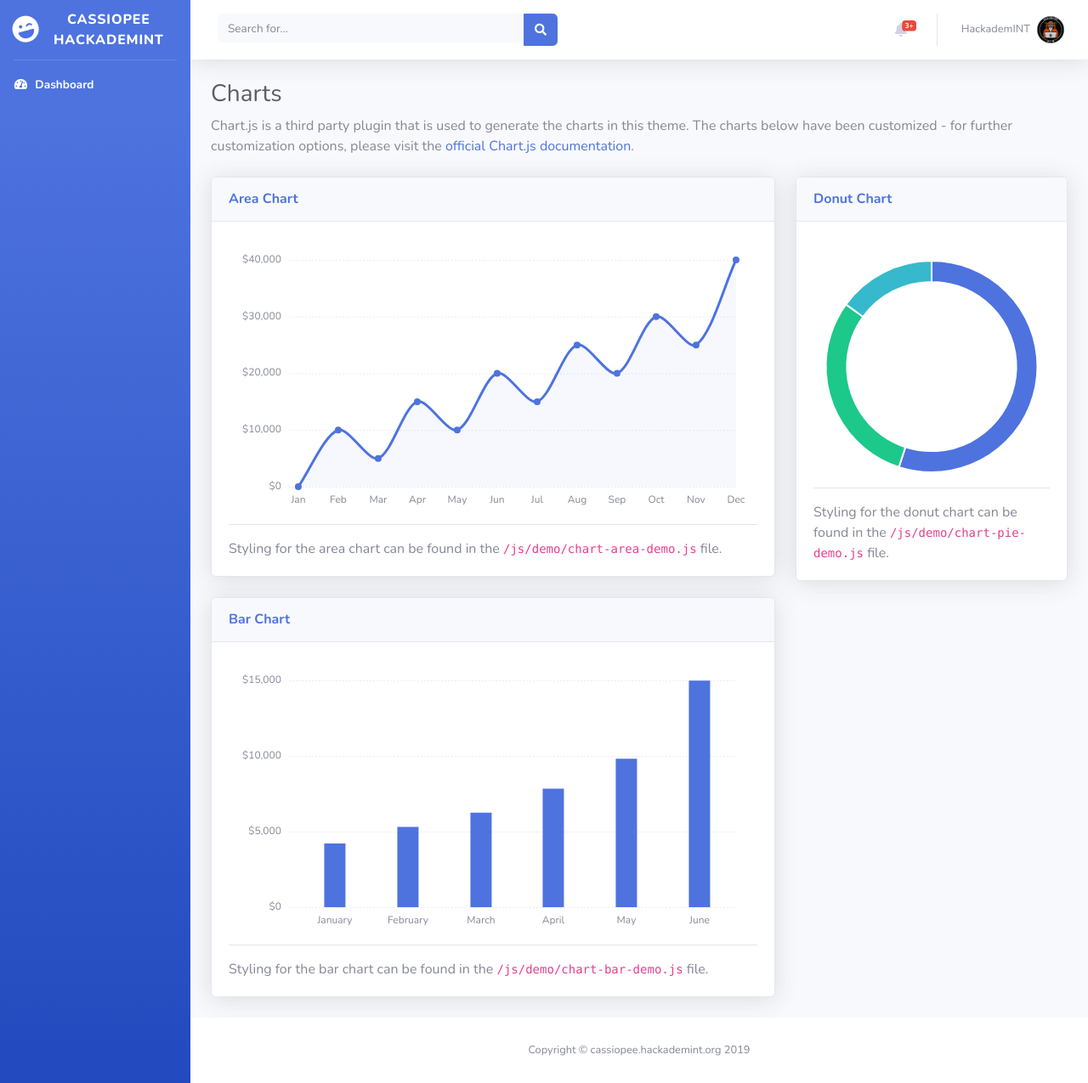
After one commit to zteeed/Cassiopee, a Flask app: template web/templates/show_vm.html in a window 1280 px wide. The commit adds this page. Shown: the whole page at 85% size. Run offline with Flask 2, Linux system fonts and the light colour scheme; the template is opened without the code that fills it, so the values that code supplies are empty; data comes from the database, SQL or seed files in the repository; some libraries are stand-ins or nearby versions.

Commit message:
Add show_vm jinja template demo

```diff
--- a/web/main.py
+++ b/web/main.py
@@ -6,7 +6,7 @@ from flask_login.utils import current_user, login_user, logout_user
 from config import app, db
 from tables import Users
 from functions import is_admin, debug_print, is_safe_url, get_redirect_target
-from proxmox_functions import proxmox_data
+from proxmox_functions import proxmox_data, select_vm
 
 
 
@@ -22,8 +22,8 @@ def index():
 def show_vm(node, id):
     if not current_user.is_authenticated:
         return redirect(url_for('login'))
-    fields = ['id', 'name', 'status', 'node']
-    return render_template('index.html', fields = fields, vms = proxmox_data())
+    vm = select_vm(node, id)
+    return render_template('show_vm.html', vm=vm)
 
 
 @app.route('/login', methods = ['GET', 'POST'])
--- a/web/templates/base.html
+++ b/web/templates/base.html
@@ -12,6 +12,7 @@
     <title>HackademINT - Cassiopee</title>
 
     <!-- Custom fonts for this template-->
+    <link href="/static/assets/vendor/fontawesome-free/css/all.min.css" rel="stylesheet" type="text/css">
     <link href="/static/assets/vendor/fontawesome-free/css/all.min.css" rel="stylesheet" type="text/css">
     <link href="https://fonts.googleapis.com/css?family=Nunito:200,200i,300,300i,400,400i,600,600i,700,700i,800,800i,900,900i" rel="stylesheet">
 
@@ -46,6 +47,7 @@
   <!-- Page level custom scripts -->
   <script src="/static/assets/js/demo/chart-area-demo.js"></script>
   <script src="/static/assets/js/demo/chart-pie-demo.js"></script>
+  <script src="/static/assets/js/demo/chart-bar-demo.js"></script>
   <script src="/static/assets/js/demo/datatables-demo.js"></script>
 
 </html>
--- /dev/null
+++ b/web/templates/show_vm.html
@@ -0,0 +1,60 @@
+{% extends "base_dashboard.html" %}
+{% block tables %}
+<!-- Page Heading -->
+<h1 class="h3 mb-2 text-gray-800">Charts</h1>
+<p class="mb-4">Chart.js is a third party plugin that is used to generate the charts in this theme. The charts below have been customized - for further customization options, please visit the <a target="_blank" href="https://www.chartjs.org/docs/latest/">official Chart.js documentation</a>.</p>
+
+<!-- Content Row -->
+<div class="row">
+
+  <div class="col-xl-8 col-lg-7">
+
+    <!-- Area Chart -->
+    <div class="card shadow mb-4">
+      <div class="card-header py-3">
+	<h6 class="m-0 font-weight-bold text-primary">Area Chart</h6>
+      </div>
+      <div class="card-body">
+	<div class="chart-area">
+	  <canvas id="myAreaChart"></canvas>
+	</div>
+	<hr>
+	Styling for the area chart can be found in the <code>/js/demo/chart-area-demo.js</code> file.
+      </div>
+    </div>
+
+    <!-- Bar Chart -->
+    <div class="card shadow mb-4">
+      <div class="card-header py-3">
+	<h6 class="m-0 font-weight-bold text-primary">Bar Chart</h6>
+      </div>
+      <div class="card-body">
+	<div class="chart-bar">
+	  <canvas id="myBarChart"></canvas>
+	</div>
+	<hr>
+	Styling for the bar chart can be found in the <code>/js/demo/chart-bar-demo.js</code> file.
+      </div>
+    </div>
+
+  </div>
+
+  <!-- Donut Chart -->
+  <div class="col-xl-4 col-lg-5">
+    <div class="card shadow mb-4">
+      <!-- Card Header - Dropdown -->
+      <div class="card-header py-3">
+	<h6 class="m-0 font-weight-bold text-primary">Donut Chart</h6>
+      </div>
+      <!-- Card Body -->
+      <div class="card-body">
+	<div class="chart-pie pt-4">
+	  <canvas id="myPieChart"></canvas>
+	</div>
+	<hr>
+	Styling for the donut chart can be found in the <code>/js/demo/chart-pie-demo.js</code> file.
+      </div>
+    </div>
+  </div>
+</div>
+{% endblock %}
```
Also changed, not shown: web/proxmox_functions.py (+8 -0 lines).
